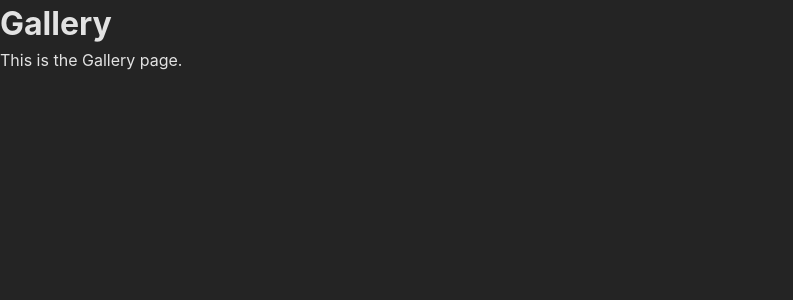
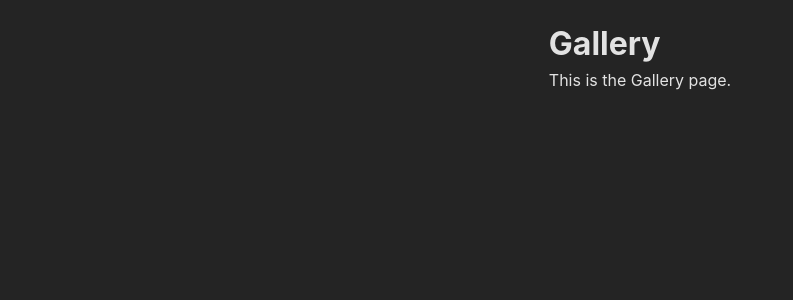
Before and after one commit to KaroMourad/content-platform, a React (Vite) app: page /gallery in a window 1280 px wide. Shown: the top 300 px of the page, without its empty margins (0-793 px from the left). Built offline with nearby package versions, Linux system fonts and the light colour scheme.

Commit message:
feat: add react-jss for styling

```diff
--- a/package.json
+++ b/package.json
@@ -12,6 +12,7 @@
   "dependencies": {
     "react": "^18.3.1",
     "react-dom": "^18.3.1",
+    "react-jss": "^10.10.0",
     "react-router-dom": "^6.26.1"
   },
   "devDependencies": {
--- a/src/layouts/Layout.tsx
+++ b/src/layouts/Layout.tsx
@@ -1,11 +1,23 @@
 import { Outlet } from "react-router-dom";
+import { createUseStyles } from "react-jss";
 
 function Layout() {
+  const classes = useStyles();
   return (
-    <div className="layout">
+    <div className={classes.layout}>
       <Outlet />
     </div>
   );
 }
 
 export default Layout;
+
+const useStyles = createUseStyles({
+  layout: {
+    display: "flex",
+    flexDirection: "column",
+    alignItems: "center",
+    padding: "20px",
+    height: "100%",
+  },
+})
--- a/src/pages/DetailedPhoto.tsx
+++ b/src/pages/DetailedPhoto.tsx
@@ -6,7 +6,7 @@ function DetailedPhoto() {
   return (
     <div>
       <h1>Photo Title</h1>
-      <Link to={`/${PATH.GALLERY.ROOT}`}>Back to Gallery</Link>
+      <Link to={PATH.GALLERY.ROOT}>Back to Gallery</Link>
       <p>This is the detailed photo page for photo {photoId}.</p>
       <img src="https://via.placeholder.com/600" alt="Photo Title" />
     </div>
--- a/src/routes/index.ts
+++ b/src/routes/index.ts
@@ -1,9 +1,9 @@
 export const PATH = {
-    HOME: "/",
-    ALL: "*",
-    BACK: -1,
-    GALLERY: {
-        ROOT: "/gallery",
-        PHOTO_ID: ":photoId"
-    }
+  HOME: "/",
+  ALL: "*",
+  BACK: -1,
+  GALLERY: {
+    ROOT: "/gallery",
+    PHOTO_ID: ":photoId",
+  },
 };
```
Also changed, not shown: 1 other file (tests, documents, lock files or other folders).
